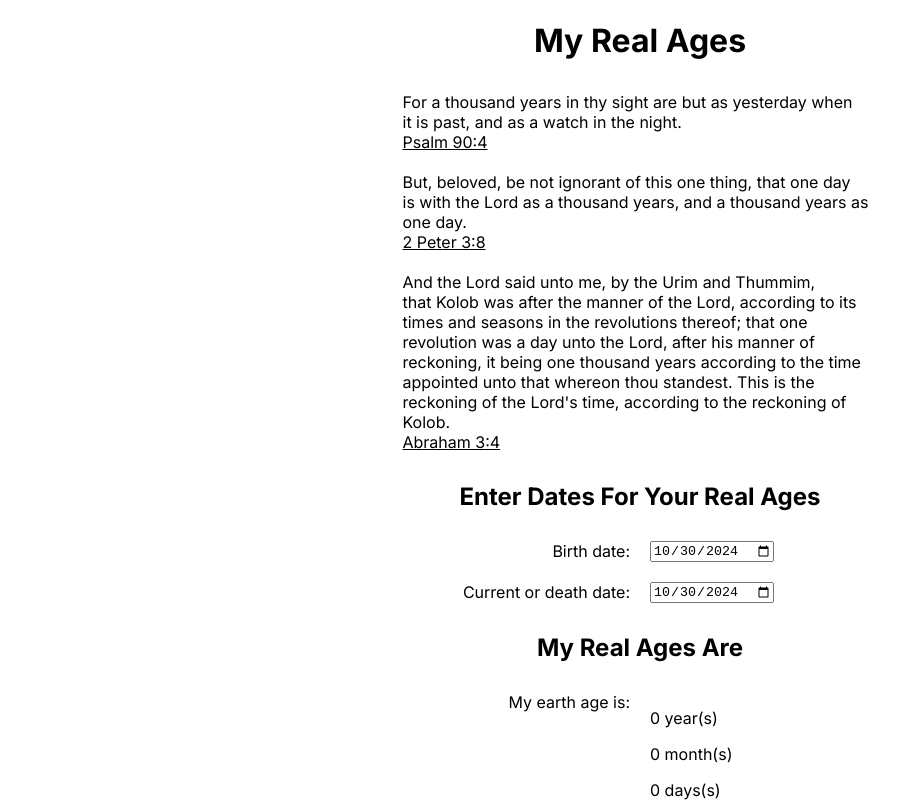
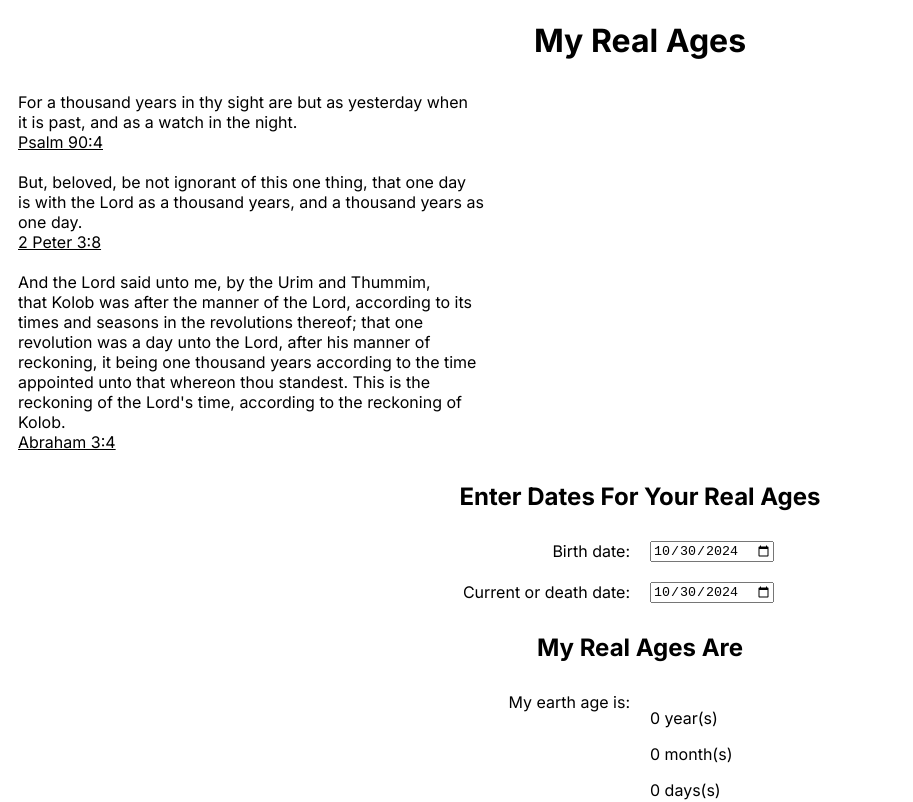
Before and after one commit to dannyvorton/my-real-ages, a Next.js app: page / in a window 1280 px wide. Shown: the top 802 px of the page, without its empty margins (0-913 px from the left). Built offline with nearby package versions, Linux system fonts and the light colour scheme.

Commit message:
add angular

```diff
--- a/app/globals.css
+++ b/app/globals.css
@@ -5,8 +5,8 @@ h1, h2 {
 article {
   padding: 5px;
   margin: 5px;
-  width: 475px;
   text-align: left;
+  float: center;
 }
 
 footer {
@@ -28,8 +28,6 @@ a:hover {
 .scripture-container {
   display: flex;
   flex-direction: column;
-  justify-content: center;
-  align-items: center;
 }
 
 .date {
```
Also changed, not shown: 1 other file (tests, documents, lock files or other folders).
